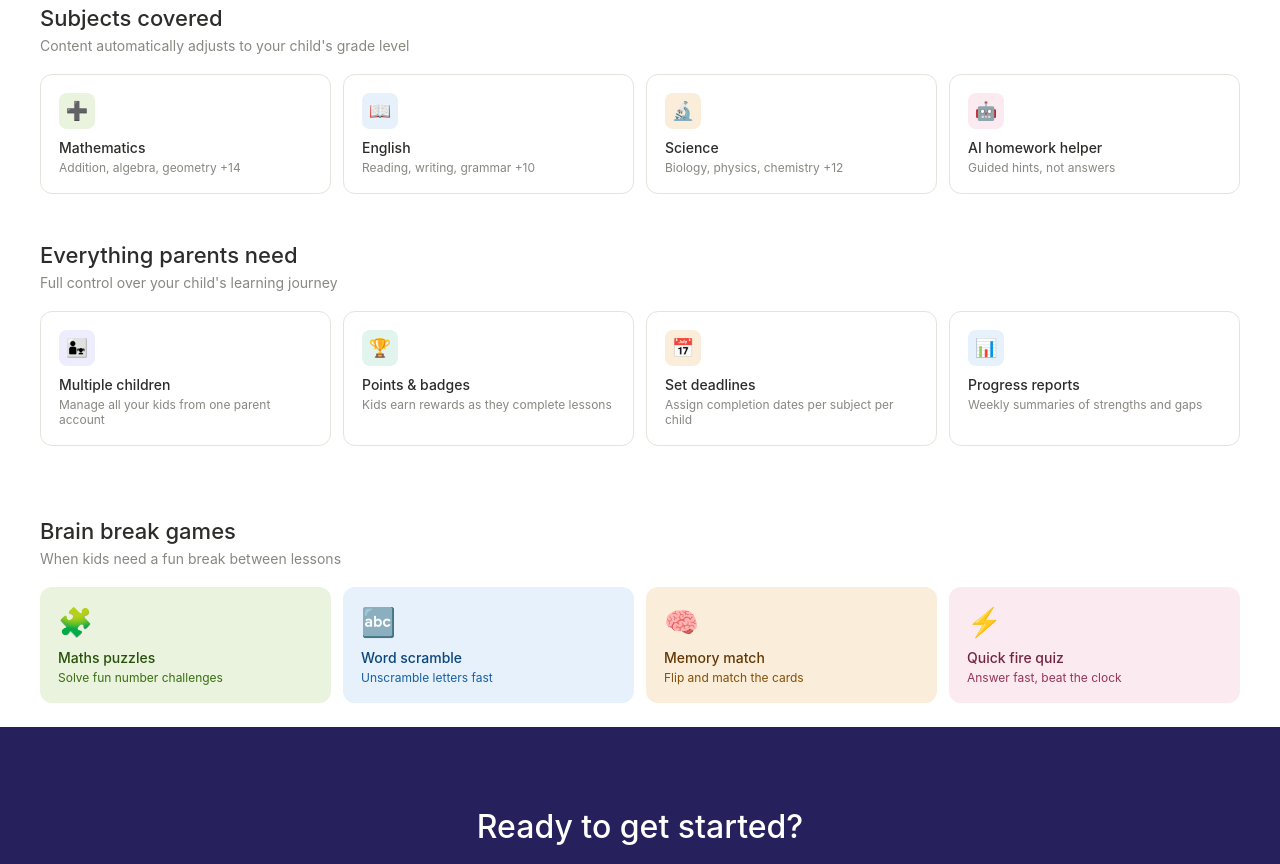
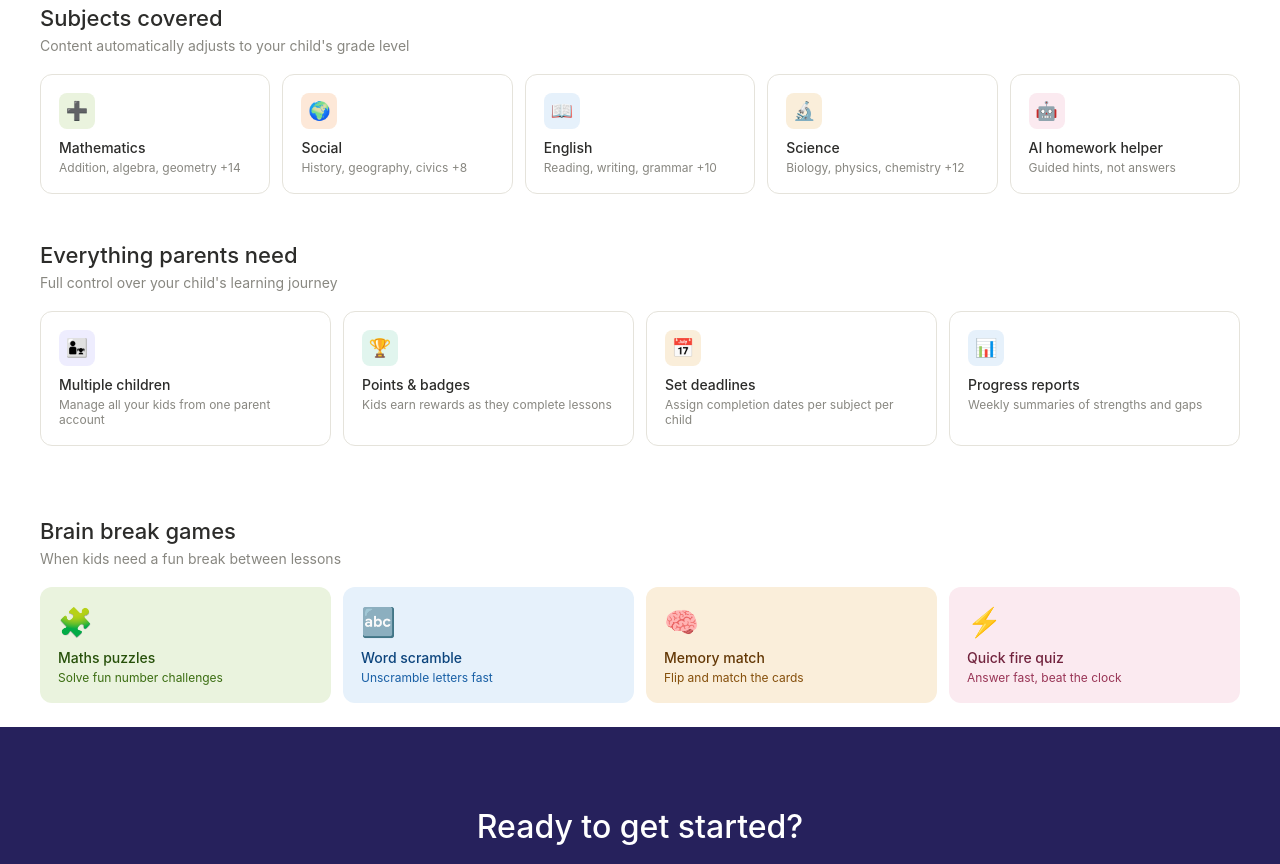
Before and after one commit to Haseeb-MA/Kids-Learning-App, a Next.js app: page / in a window 1280 px wide. Shown: the part 1280-2144 px from the top of the page. Built offline with nearby package versions, Linux system fonts and the light colour scheme.

Commit message:
feat: in the 'subjects covered' add a subject named 'social' besid [spec-1d8873ae]

```diff
--- a/components/Subjects.tsx
+++ b/components/Subjects.tsx
@@ -4,6 +4,12 @@ const subjects = [
     name: 'Mathematics',
     topics: 'Addition, algebra, geometry +14',
     bg: '#EAF3DE',
+  },
+  {
+    icon: '🌍',
+    name: 'Social',
+    topics: 'History, geography, civics +8',
+    bg: '#FDE8D8',
   },
   {
     icon: '📖',
```
